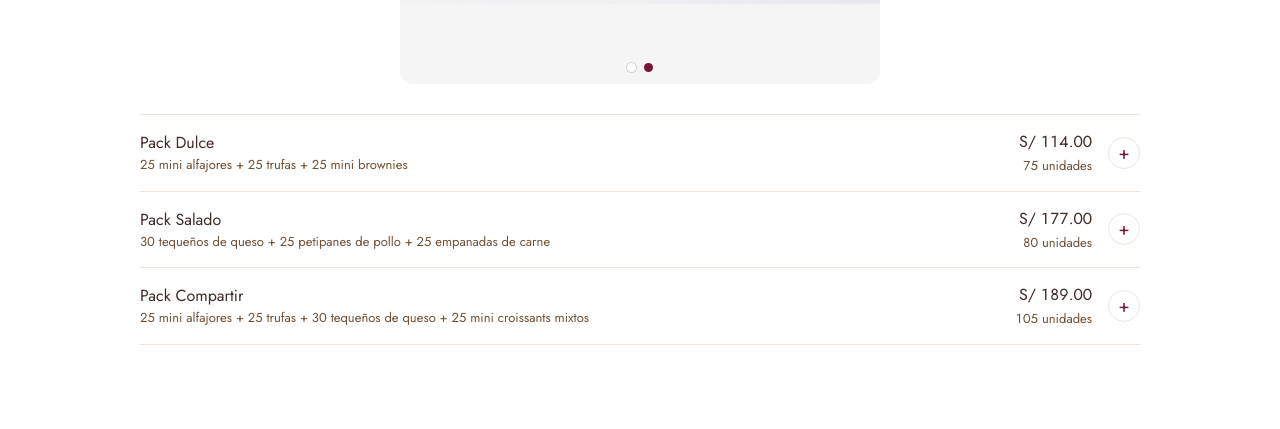
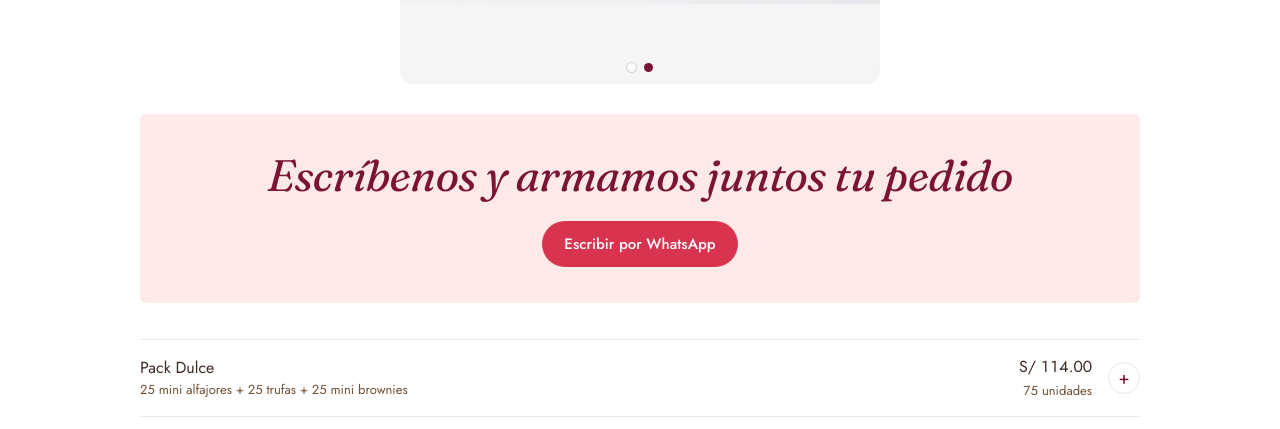
Before and after one commit to DULZUTORTASYBOCADITOS/catalogo, a plain HTML site: page index.html in a window 1280 px wide. Shown: the part 5952-6381 px from the top of the page. Drawn offline with Linux system fonts and the light colour scheme.

Commit message:
Add files via upload

```diff
--- a/index.html
+++ b/index.html
@@ -104,6 +104,9 @@ main{padding-bottom:96px}
 .cant button:hover{background:var(--crema)}
 .cant output{min-width:18px;text-align:center;font-weight:500;font-variant-numeric:tabular-nums}
 .cant .u{color:var(--camel)}
+
+.packs-cta{margin:8px 0 36px;padding:36px 24px;border-radius:6px;background:#FCE9E8;text-align:center}
+.packs-cta p{margin:0 0 20px;font-family:var(--display);font-style:italic;font-weight:400;font-size:clamp(28px,5vw,44px);line-height:1.15;letter-spacing:-.01em;color:var(--vino);text-wrap:balance}
 
 /* Footer */
 footer{border-top:1px solid var(--linea)}
@@ -322,7 +325,7 @@ dialog::backdrop{background:rgba(63,43,38,.4)}
   function setCat(c,scroll){
     active=c;
     tabs.querySelectorAll(".tab").forEach(function(b){b.setAttribute("aria-pressed",b.dataset.c===c?"true":"false");});
-    if(location.hash.slice(1)!==c) history.replaceState(null,"","#"+c);
+    if(location.hash.slice(1)!==c){ try{ history.replaceState(null,"","#"+c); }catch(e){} }
     render();
     if(scroll) document.querySelector(".tabs").scrollIntoView({block:"start"});
   }
@@ -350,6 +353,7 @@ dialog::backdrop{background:rgba(63,43,38,.4)}
       });
     } else if(c.id==="packs"){
       h+=carrusel("pack");
+      h+='<div class="packs-cta"><p>Escríbenos y armamos juntos tu pedido</p><a class="btn" target="_blank" rel="noopener" href="'+wa("¡Hola Dulzú! Quiero armar mi pedido con ustedes.\n\nFecha del evento: \nDistrito: \nNúmero de invitados: ")+'" style="background:var(--coral)">Escribir por WhatsApp</a></div>';
       h+='<ul class="list">'+PACKS.map(row).join("")+'</ul>';
     } else if(c.id==="tortas"){
       h+='<div class="slwrap"><div class="slider" id="sl-tortas" tabindex="0" aria-label="Tortas, desliza para ver más">'+P.filter(function(p){return p.cat===c.id;}).map(card).join("")+'</div>'+
```
